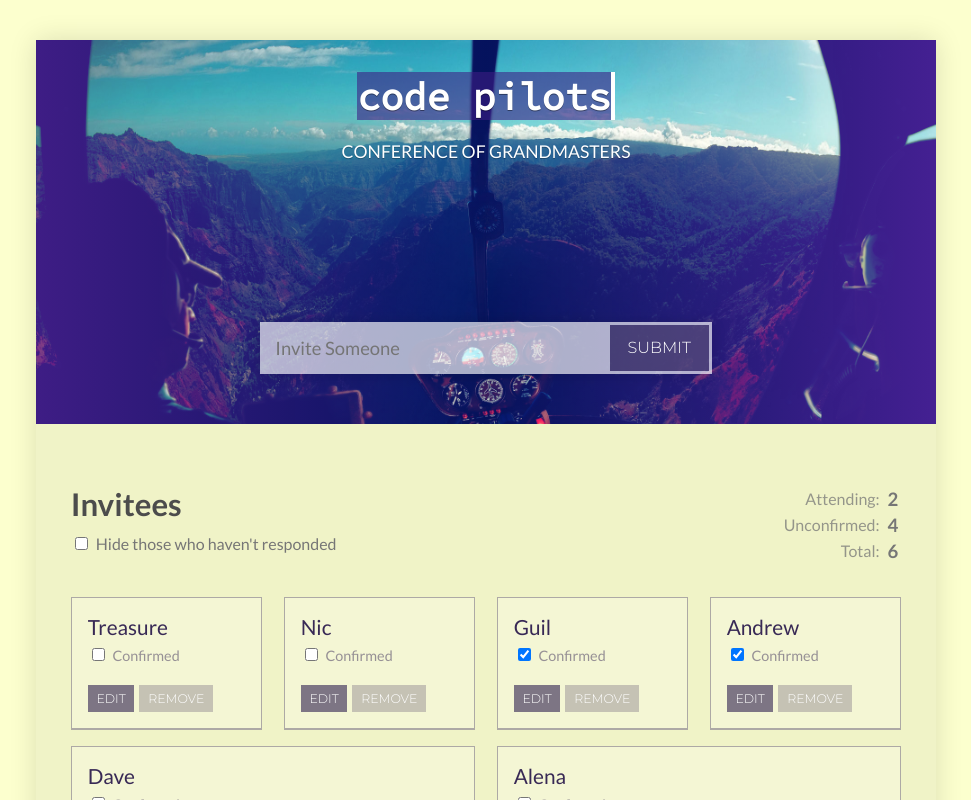
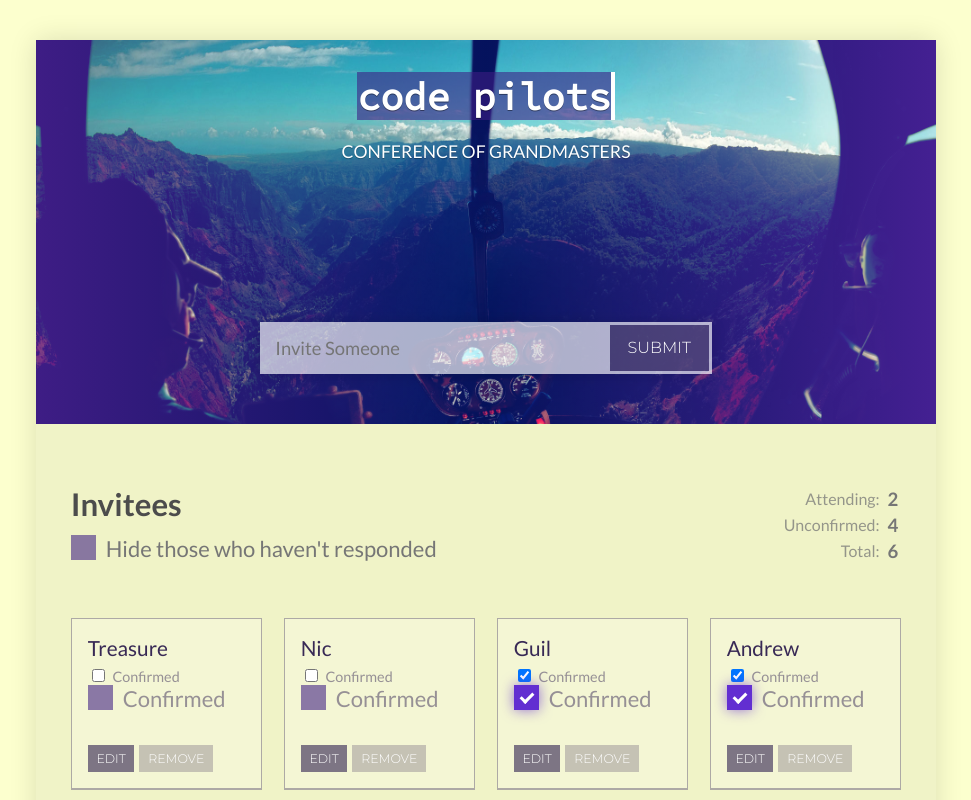
Before and after one commit to bradib0y/rsvp-app-react, a React (Create React App) app: page / in a window 1280 px wide. Shown: the top 800 px of the page, without its empty margins (154-1125 px from the left). Built offline with nearby package versions, Linux system fonts and the light colour scheme.

Commit message:
custom checkbox almost ready

```diff
--- a/src/App.css
+++ b/src/App.css
@@ -1,4 +1,9 @@
-/* Typewriter effect */
+
+/*---------------------------------------*/
+/*                                       */
+/*           Typewriter effect           */
+/*                                       */
+/*---------------------------------------*/
 
 .typewriter{
     margin: auto;
@@ -32,3 +37,77 @@
     from, to { border-color: transparent }
     50% { border-color: white; }
   }
+
+/*---------------------------------------*/
+/*                                       */
+/*           Custom checkbox             */
+/*                                       */
+/*---------------------------------------*/
+
+  /* The container */
+.customCheckboxContainer {
+    display: block;
+    position: relative;
+    padding-left: 35px;
+    margin-bottom: 12px;
+    cursor: pointer;
+    font-size: 22px;
+    -webkit-user-select: none;
+    -moz-user-select: none;
+    -ms-user-select: none;
+    user-select: none;
+}
+
+/* Hide the browser's default checkbox */
+.customCheckboxContainer input {
+    position: absolute;
+    opacity: 0;
+    cursor: pointer;
+}
+
+/* Create a custom checkbox */
+.checkmark {
+    position: absolute;
+    top: 0;
+    left: 0;
+    height: 25px;
+    width: 25px;
+    background-color: #3E1D8593;
+}
+
+/* On mouse-over, add a grey background color */
+.customCheckboxContainer:hover input ~ .checkmark {
+    background-color: #3E1D8553;
+}
+
+/* When the checkbox is checked, add vivid background and shadow*/
+.customCheckboxContainer input:checked ~ .checkmark {
+    background-color: #622ED1;
+    -webkit-box-shadow: 0 0 13px rgba(98, 46, 209, .66);
+    box-shadow: 0 0 13x  rgba(98, 46, 209, .66);
+}
+
+/* Create the checkmark/indicator (hidden when not checked) */
+.checkmark:after {
+    content: "";
+    position: absolute;
+    display: none;
+}
+
+/* Show the checkmark when checked */
+.customCheckboxContainer input:checked ~ .checkmark:after {
+    display: block;
+}
+
+/* Style the checkmark/indicator */
+.customCheckboxContainer .checkmark:after {
+    left: 9px;
+    top: 5px;
+    width: 5px;
+    height: 10px;
+    border: solid white;
+    border-width: 0 3px 3px 0;
+    -webkit-transform: rotate(45deg);
+    -ms-transform: rotate(45deg);
+    transform: rotate(45deg);
+}
--- a/src/MainContent/GuestList/Guest.js
+++ b/src/MainContent/GuestList/Guest.js
@@ -10,6 +10,7 @@ const Guest = props =>
         >
             {props.name}
         </GuestName>
+
         <label>
             <input
                 type="checkbox"
@@ -17,7 +18,13 @@ const Guest = props =>
                 onChange={props.handleConfirmation}
 
             /> Confirmed
-    </label>
+        </label>
+
+        <label className="customCheckboxContainer">Confirmed
+            <input type="checkbox" checked={props.isConfirmed} onChange={props.handleConfirmation} />
+            <span className="checkmark"></span>
+        </label>
+
         <button onClick={props.handleToggleEditing}>{props.isEditing ? "save" : "edit"}</button>
         <button onClick={props.handleRemove}>remove</button>
     </li>;
--- a/src/MainContent/index.js
+++ b/src/MainContent/index.js
@@ -7,12 +7,9 @@ const MainContent = (props) =>
     <div className="main">
         <div>
             <h2>Invitees</h2>
-            <label>
-                <input
-                    type="checkbox"
-                    onChange={props.toggleFilter}
-                    checked={props.isFiltered}
-                /> Hide those who haven't responded
+            <label className="customCheckboxContainer">Hide those who haven't responded
+                    <input type="checkbox" checked={props.isFiltered} onChange={props.toggleFilter} />
+                    <span className="checkmark"></span>
             </label>
         </div>
             <Counter
```
Lines whose indentation alone changed are shown as unchanged.
